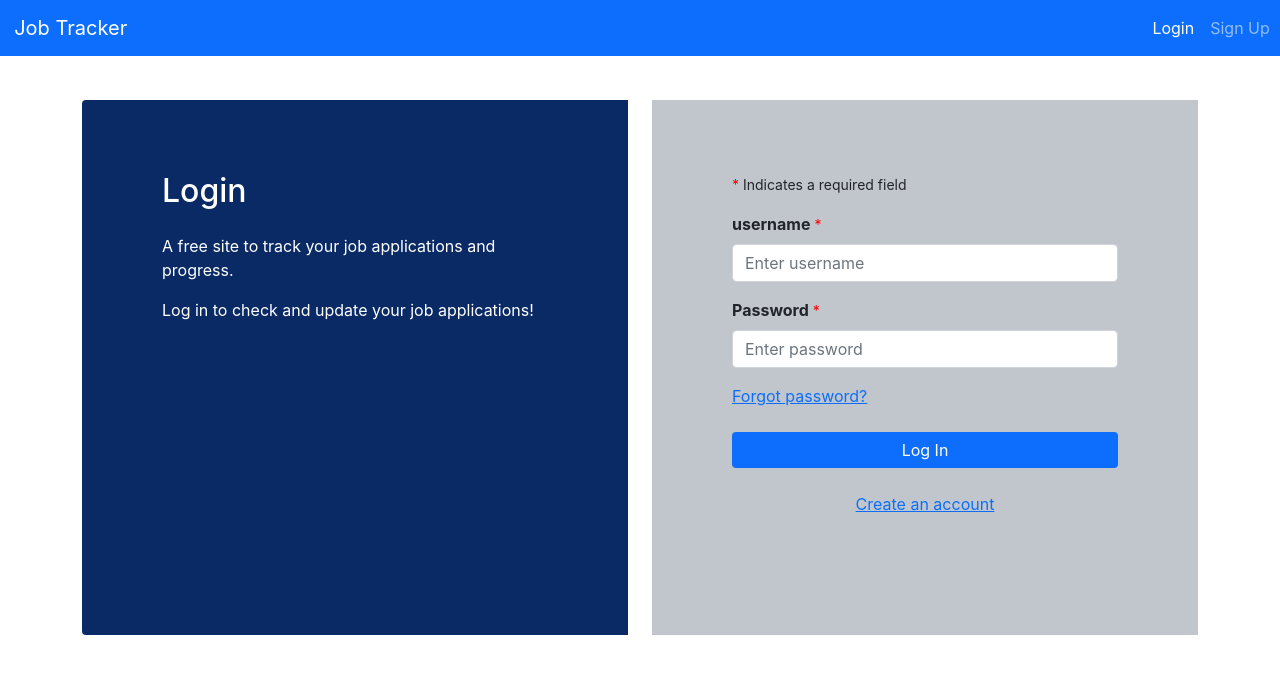
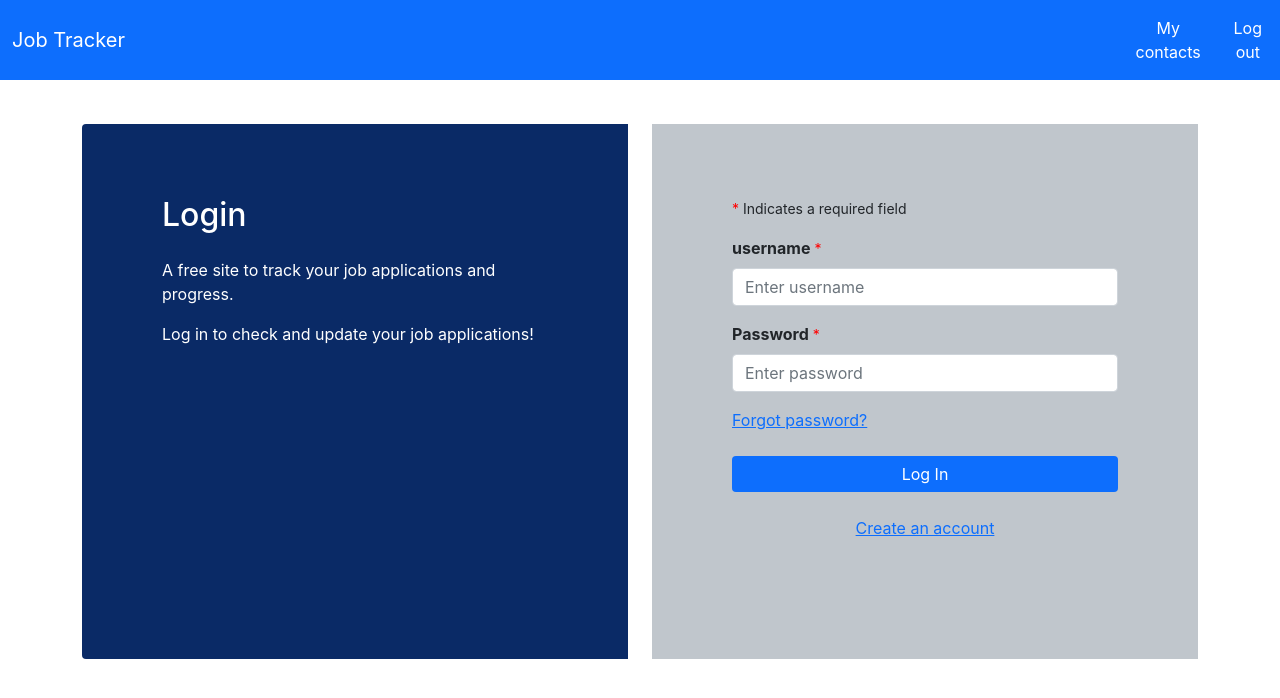
Before and after one commit to Dueonkim89/Job-Tracker, a React (Create React App) app: page /login in a window 1280 px wide. Shown: the top 698 px of the page. Built offline with nearby package versions, Linux system fonts and the light colour scheme; no server answers; sample sign-in values are in the browser's storage.

Commit message:
changed up appbar to rely on localstorage token

```diff
--- a/src/client/App.js
+++ b/src/client/App.js
@@ -14,8 +14,8 @@ import {UserLoggedInContext} from "./context/UserLoggedInStatus";
 
 function App() {
     // use hooks to implement context
-    const [loggedInStatus, setLoggedInStatus] = useState(false);
-    const value = {loggedInStatus, setLoggedInStatus};
+    const [loggedIn, setLoggedIn] = useState(localStorage.getItem('loggedIn'));
+    const value = {loggedIn, setLoggedIn};
     // console.log("i am in app.js", loggedInStatus, value)
     return (
         <UserLoggedInContext.Provider value={value}>
--- a/src/client/components/AppBar.tsx
+++ b/src/client/components/AppBar.tsx
@@ -1,13 +1,17 @@
 import * as React from 'react';
+import { useState, useEffect } from 'react';
 import { LinkContainer } from 'react-router-bootstrap';
 import { Navbar, Container, Nav } from 'react-bootstrap';
 import {UserLoggedInContext} from "../context/UserLoggedInStatus";
+import { Navigate, useNavigate } from 'react-router-dom';
 
 export default function ProjectAppBar() {
-  // get loggedInstatus from context
-  const {loggedInStatus} = React.useContext(UserLoggedInContext);
+  // get loggedInstatus from localStorage
+  const [loggedIn, setLoggedIn] = useState(localStorage.getItem('loggedIn'));
+  // authentication token
+  const [token, setToken] = useState(localStorage.getItem('token'));
   // return appbar for not logged in users
-  if (!loggedInStatus) {
+  if (!token && !loggedIn) {
     return notLoggedInUserAppBar();
   }
   // return appbar for logged in users
@@ -24,8 +28,8 @@ function loggedInUserAppBar() {
         <LinkContainer to="login">
           <Nav.Link>My contacts</Nav.Link>
         </LinkContainer>
-        <LinkContainer to="registration">
-          <Nav.Link>Log out</Nav.Link>
+        <LinkContainer to="login">
+          <Nav.Link onClick={removeTokenFromLS}>Log out</Nav.Link>
         </LinkContainer>
       </Nav>
     </Navbar>
@@ -49,3 +53,8 @@ function notLoggedInUserAppBar() {
     </Navbar>
   );
 }
+
+function removeTokenFromLS(event : any) {
+  localStorage.removeItem('token');
+  window.location.reload();
+}
--- a/src/client/components/Login.tsx
+++ b/src/client/components/Login.tsx
@@ -92,6 +92,7 @@ function Login() {
                     localStorage.setItem("userID", user.data.userID);
                     setUserID(localStorage.getItem("userID"));
                     navigate("/protected");
+                    window.location.reload();
                 })
                 .catch((err) => {
                     console.log(err);
```
